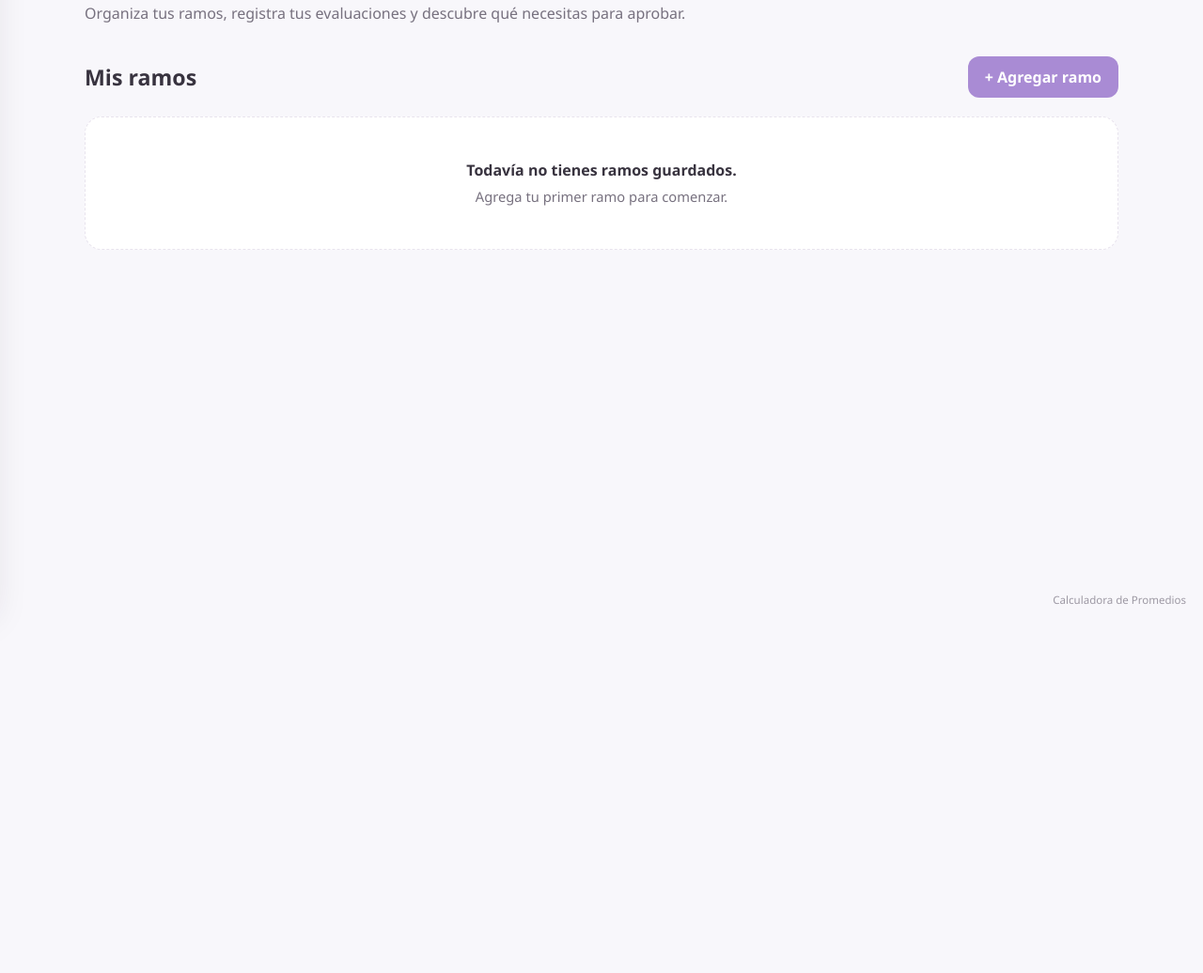
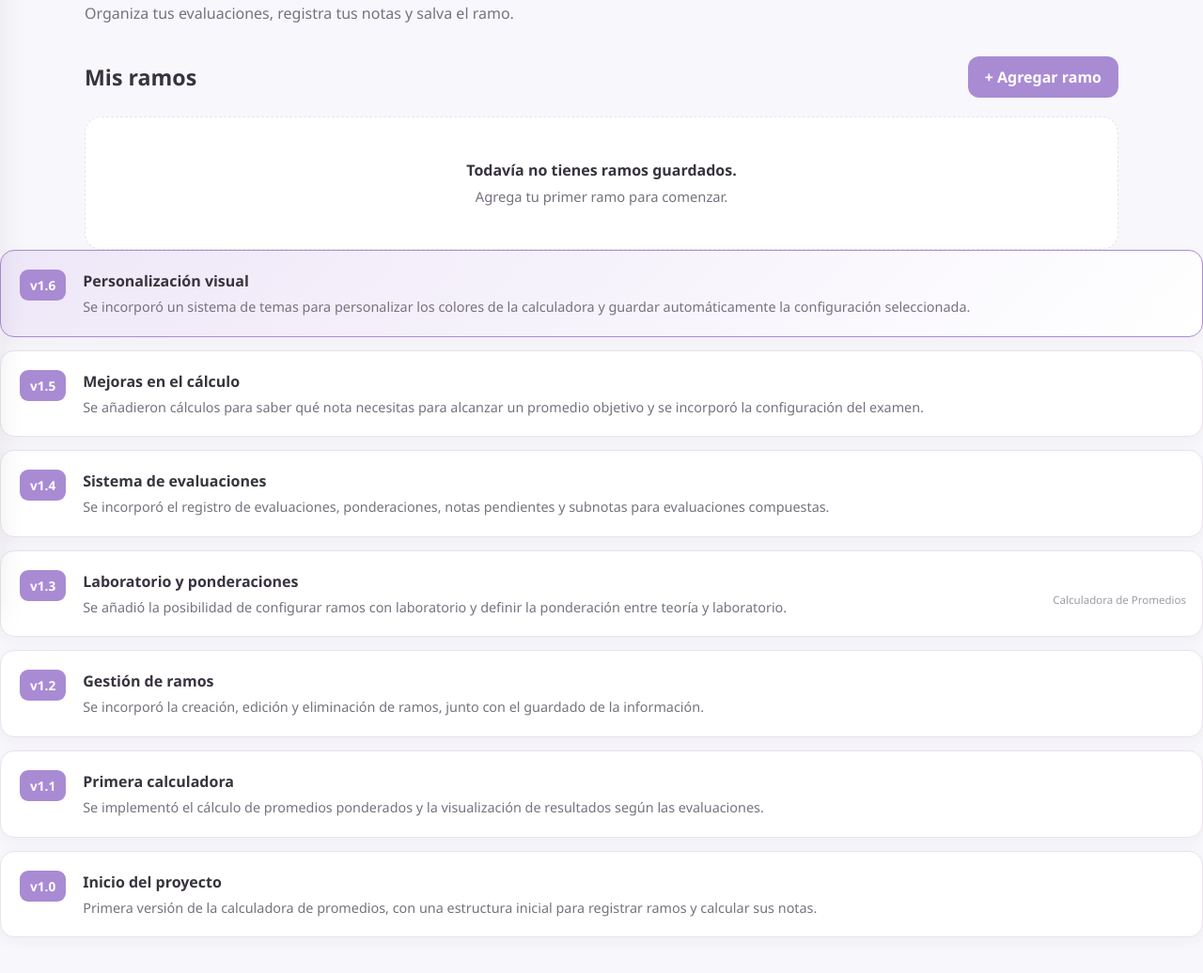
Before and after one commit to Mo0nbupp/Calculador-de-promedios, a plain HTML site: page index.html in a window 1280 px wide. Shown: the part 142-1178 px from the top of the page at 94% size. Before the commit the page ends 800 px from the top, so only its background shows below. Drawn offline with Linux system fonts and the light colour scheme.

Commit message:
Update index.html

```diff
--- a/index.html
+++ b/index.html
@@ -191,8 +191,8 @@
                 </h1>
 
                 <p>
-                    Organiza tus ramos, registra tus evaluaciones
-                    y descubre qué necesitas para aprobar.
+                    Organiza tus evaluaciones, registra tus notas
+                    y salva el ramo.
                 </p>
 
             </header>
@@ -249,8 +249,7 @@
                 </h1>
 
                 <p class="descripcion">
-                    Primero necesitamos saber cómo quieres
-                    identificar este ramo.
+                    Primero necesitamos saber cómo se llama este ramo.
                 </p>
 
 
@@ -327,7 +326,7 @@
                         class="opcion"
                         onclick="seleccionarLaboratorio(false)"
                     >
-                        No, es solamente teoría
+                        No, no lo tiene
                     </button>
 
                 </div>
@@ -785,7 +784,7 @@
 
                     <p>
                         Si tu ramo permite reemplazar una
-                        evaluación mediante una PAR, puedes
+                        evaluación, puedes
                         calcular qué nota necesitarías.
                     </p>
 
@@ -1226,92 +1225,179 @@
         <!-- =================================================
              VERSIÓN
         ================================================== -->
-
-        <section
-            id="pantalla-version"
-            class="pantalla"
-        >
-
-            <div class="contenido-centrado">
-
-                <h1>
-                    Versión
-                </h1>
-
-                <p class="descripcion">
-                    Historial de cambios de la calculadora.
-                </p>
-
-
 <div class="historial-versiones">
 
-
+    <!-- VERSIÓN 1.6 -->
     <div class="version-item actual">
+
+        <div class="version-numero">
+            v1.6
+        </div>
+
+        <div class="version-info">
+
+            <h2>
+                Personalización visual
+            </h2>
+
+            <p>
+                Se incorporó un sistema de temas
+                para personalizar los colores de
+                la calculadora y guardar automáticamente
+                la configuración seleccionada.
+            </p>
+
+        </div>
+
+    </div>
+
+
+    <!-- VERSIÓN 1.5 -->
+    <div class="version-item">
+
+        <div class="version-numero">
+            v1.5
+        </div>
+
+        <div class="version-info">
+
+            <h2>
+                Mejoras en el cálculo
+            </h2>
+
+            <p>
+                Se añadieron cálculos para saber
+                qué nota necesitas para alcanzar
+                un promedio objetivo y se incorporó
+                la configuración del examen.
+            </p>
+
+        </div>
+
+    </div>
+
+
+    <!-- VERSIÓN 1.4 -->
+    <div class="version-item">
+
+        <div class="version-numero">
+            v1.4
+        </div>
+
+        <div class="version-info">
+
+            <h2>
+                Sistema de evaluaciones
+            </h2>
+
+            <p>
+                Se incorporó el registro de evaluaciones,
+                ponderaciones, notas pendientes y
+                subnotas para evaluaciones compuestas.
+            </p>
+
+        </div>
+
+    </div>
+
+
+    <!-- VERSIÓN 1.3 -->
+    <div class="version-item">
+
+        <div class="version-numero">
+            v1.3
+        </div>
+
+        <div class="version-info">
+
+            <h2>
+                Laboratorio y ponderaciones
+            </h2>
+
+            <p>
+                Se añadió la posibilidad de configurar
+                ramos con laboratorio y definir la
+                ponderación entre teoría y laboratorio.
+            </p>
+
+        </div>
+
+    </div>
+
+
+    <!-- VERSIÓN 1.2 -->
+    <div class="version-item">
+
+        <div class="version-numero">
+            v1.2
+        </div>
+
+        <div class="version-info">
+
+            <h2>
+                Gestión de ramos
+            </h2>
+
+            <p>
+                Se incorporó la creación, edición
+                y eliminación de ramos, junto con
+                el guardado de la información.
+            </p>
+
+        </div>
+
+    </div>
+
+
+    <!-- VERSIÓN 1.1 -->
+    <div class="version-item">
+
+        <div class="version-numero">
+            v1.1
+        </div>
+
+        <div class="version-info">
+
+            <h2>
+                Primera calculadora
+            </h2>
+
+            <p>
+                Se implementó el cálculo de promedios
+                ponderados y la visualización de
+                resultados según las evaluaciones.
+            </p>
+
+        </div>
+
+    </div>
+
+
+    <!-- VERSIÓN 1.0 -->
+    <div class="version-item">
 
         <div class="version-numero">
             v1.0
         </div>
 
-
         <div class="version-info">
 
             <h2>
-                                Versión inicial
+                Inicio del proyecto
             </h2>
 
             <p>
-                                Calculadora de promedios con
-                                registro de ramos, evaluaciones,
-                                ponderaciones, objetivos,
-                                PAR y examen.
-                            </p>
-
-                        </div>
-
-                    </div>
-
-
-                    <div class="version-item">
-
-                        <div class="version-numero">
-                            v0.9
-                        </div>
-
-
-                        <div class="version-info">
-
-                            <h2>
-                                Desarrollo inicial
-                            </h2>
-
-                            <p>
-                                Primera estructura de la
-                                calculadora y sistema de
-                                almacenamiento local.
-                            </p>
-
-                        </div>
-
-                    </div>
-
-
-                </div>
-
-
-                <button
-                    class="boton-secundario"
-                    onclick="irAMisRamos()"
-                    style="margin-top: 25px;"
-                >
-                    ← Volver a mis ramos
-                </button>
-
-            </div>
-
-        </section>
-
-
-    </main>
+                Primera versión de la calculadora
+                de promedios, con una estructura
+                inicial para registrar ramos y
+                calcular sus notas.
+            </p>
+
+        </div>
+
+    </div>
+
+</div>
 
 
 
```
Lines whose indentation alone changed are shown as unchanged.
